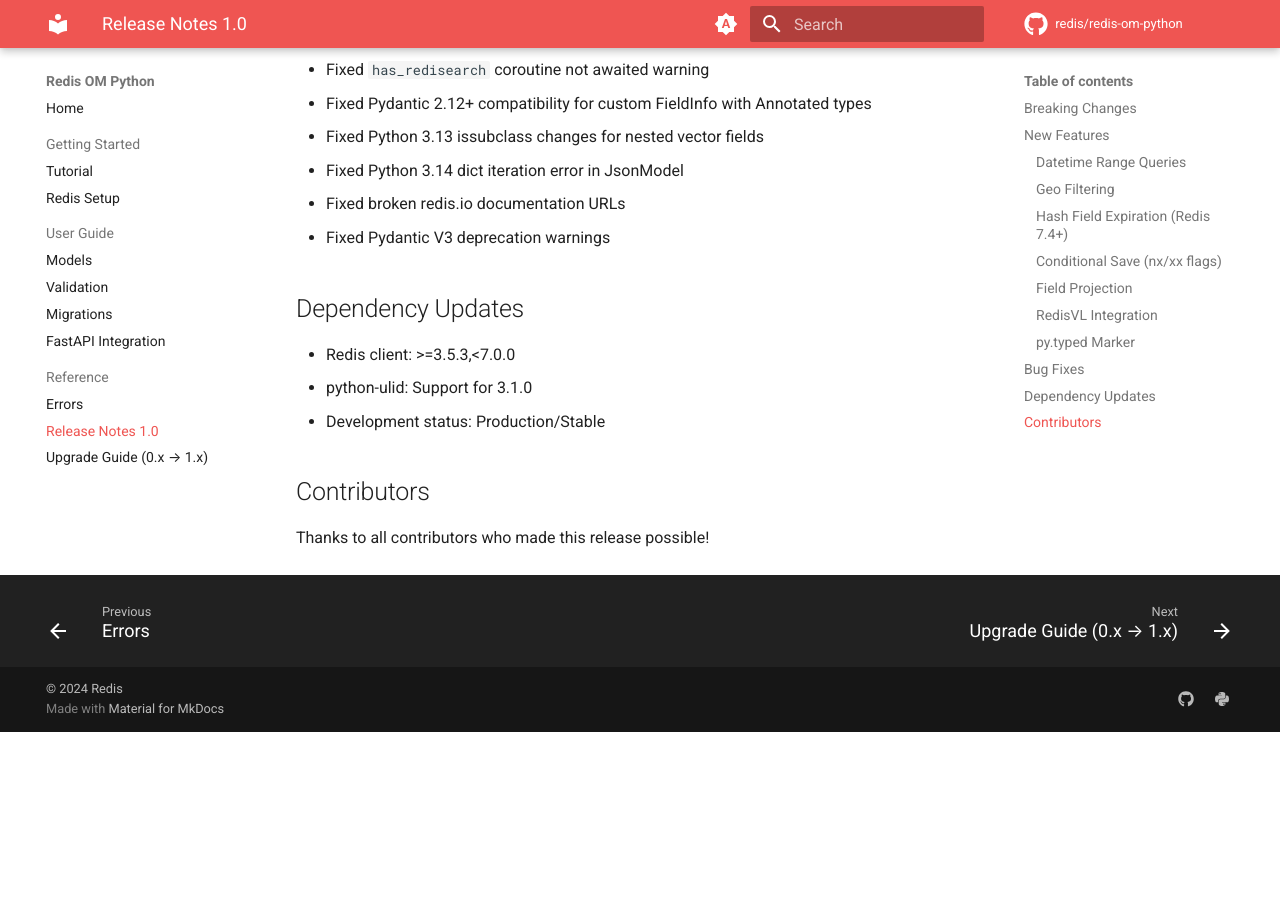
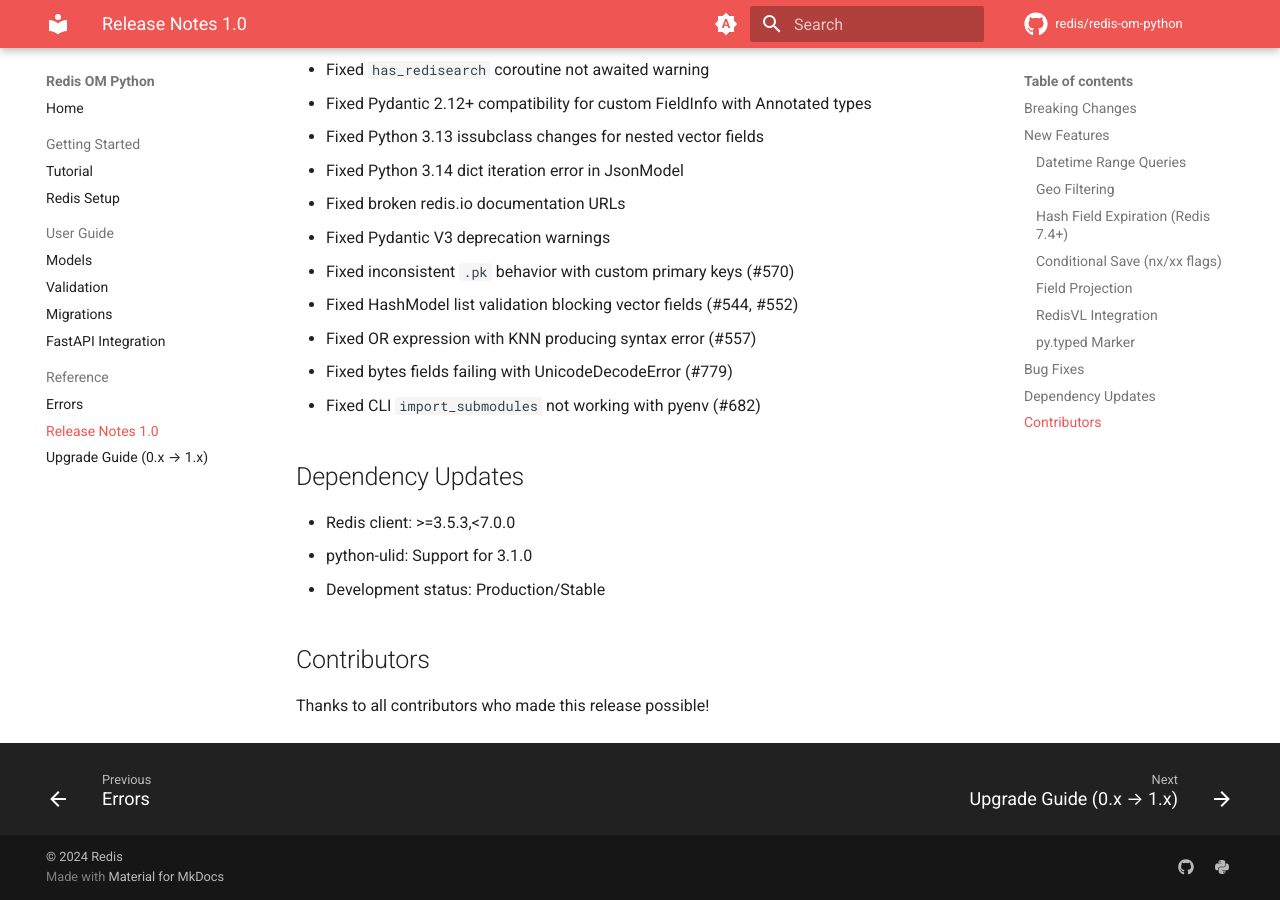
Before and after one commit to redis/redis-om-python, an MkDocs documentation site: the page built from docs/release_notes_1.0.md, in a window 1280 px wide and 900 px high, scrolled down 1841 px. Built offline with MkDocs 1.6.1 and Material for MkDocs 9.7.7, drawn with Linux system fonts in a browser that asks for light colours; comment, search, counter and statistics services are not loaded; before the commit the page ends 2573 px from its top, so only the background shows below that.

```diff
--- a/docs/release_notes_1.0.md
+++ b/docs/release_notes_1.0.md
@@ -69,6 +69,11 @@ Full mypy compatibility with PEP 561 py.typed marker.
 - Fixed Python 3.14 dict iteration error in JsonModel
 - Fixed broken redis.io documentation URLs
 - Fixed Pydantic V3 deprecation warnings
+- Fixed inconsistent `.pk` behavior with custom primary keys (#570)
+- Fixed HashModel list validation blocking vector fields (#544, #552)
+- Fixed OR expression with KNN producing syntax error (#557)
+- Fixed bytes fields failing with UnicodeDecodeError (#779)
+- Fixed CLI `import_submodules` not working with pyenv (#682)
 
 ## Dependency Updates
 
```
Also changed, not shown: README.md (+5 -3 lines), docs/index.md (+4 -0 lines), 1 other file.
